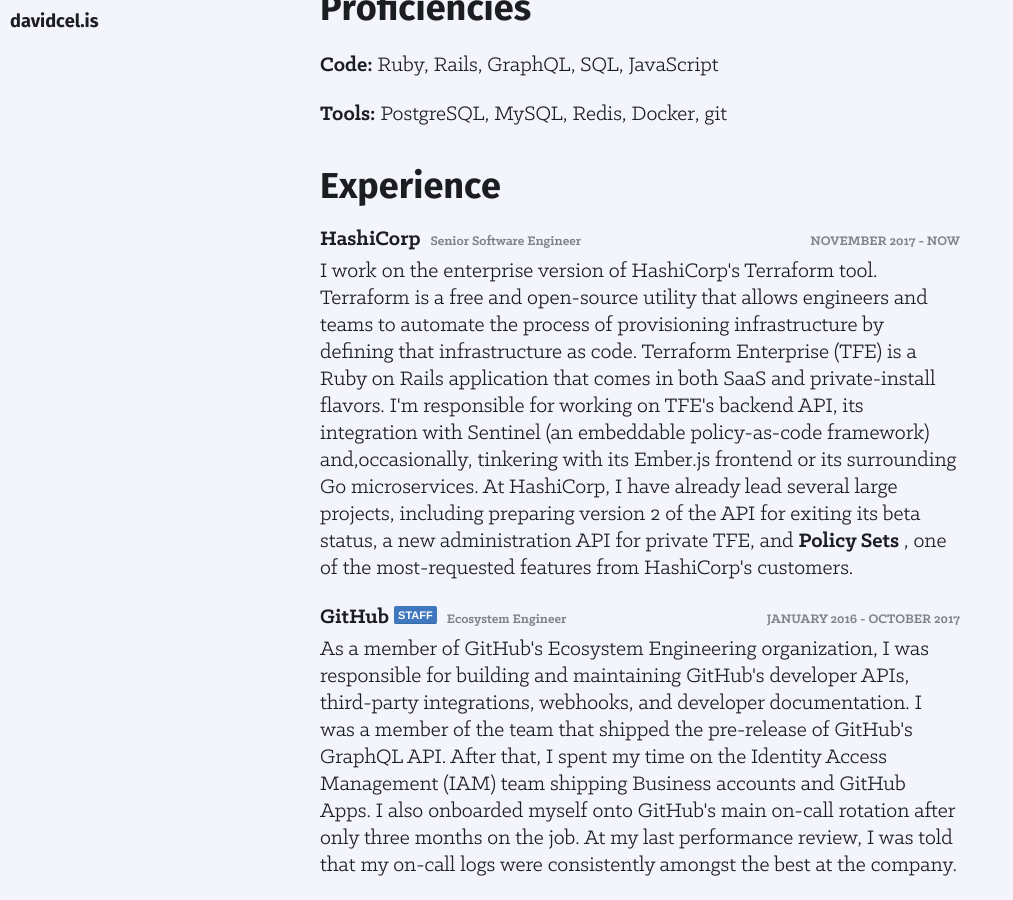
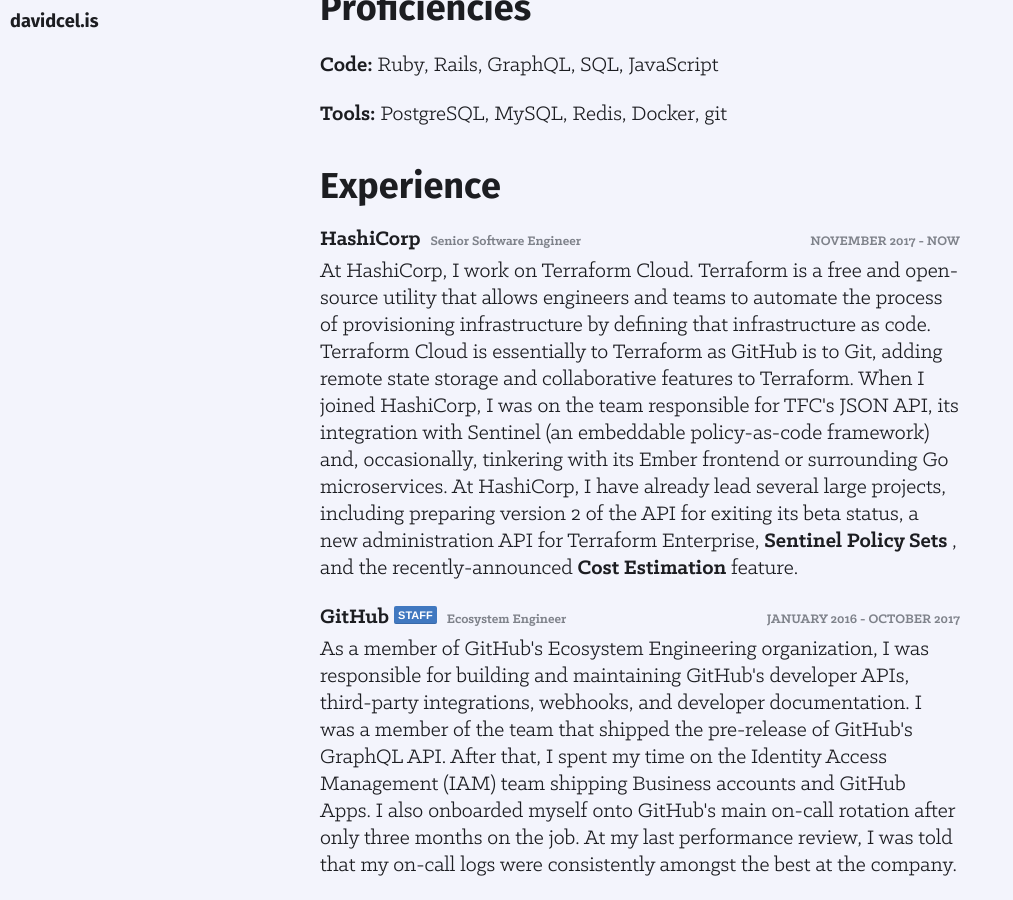
Before and after one commit to davidcelis/davidcelis.github.io, a Jekyll site: the page built from resume.html, in a window 1280 px wide and 900 px high, scrolled down 659 px. Shown: the whole window, without its empty margins (0-1013 px from the left). Built offline with Jekyll 4.4.1, drawn with Linux system fonts in a browser that asks for light colours; some web fonts are replaced; some of the changed text lies outside the part shown.

Commit message:
Update resume

```diff
--- a/resume.html
+++ b/resume.html
@@ -48,18 +48,25 @@
   <span class="title">Senior Software Engineer</span>
 
   <p class="clear">
-    I work on the enterprise version of HashiCorp's Terraform tool. Terraform is a free
-    and open-source utility that allows engineers and teams to automate the process of
-    provisioning infrastructure by defining that infrastructure as code. Terraform
-    Enterprise (TFE) is a Ruby on Rails application that comes in both SaaS and
-    private-install flavors. I'm responsible for working on TFE's backend API, its
-    integration with Sentinel (an embeddable policy-as-code framework) and,occasionally,
-    tinkering with its Ember.js frontend or its surrounding Go microservices. At
-    HashiCorp, I have already lead several large projects, including preparing version 2
-    of the API for exiting its beta status, a new administration API for private TFE, and
+    At HashiCorp, I work on Terraform Cloud. Terraform is a free
+    and open-source utility that allows engineers and teams to
+    automate the process of provisioning infrastructure by defining
+    that infrastructure as code. Terraform Cloud is essentially to
+    Terraform as GitHub is to Git, adding remote state storage and
+    collaborative features to Terraform. When I joined HashiCorp,
+    I was on the team responsible for TFC's JSON API, its
+    integration with Sentinel (an embeddable policy-as-code
+    framework) and, occasionally, tinkering with its Ember frontend
+    or surrounding Go microservices. At HashiCorp, I have already
+    lead several large projects, including preparing version 2 of
+    the API for exiting its beta status, a new administration API
+    for Terraform Enterprise,
     <a href="https://www.hashicorp.com/blog/announcing-policy-sets-in-terraform-enterprise">
-      Policy Sets
-    </a>, one of the most-requested features from HashiCorp's customers.
+      Sentinel Policy Sets
+    </a>, and the recently-announced
+    <a href="https://www.hashicorp.com/blog/announcing-cost-estimation-for-terraform-cloud-and-enterprise">
+      Cost Estimation
+    </a> feature.
   </p>
 
   <a class="job" href="https://github.com/">GitHub</a><span class="staff-badge resume">Staff</span>
@@ -150,7 +157,7 @@
   </p>
 
   <a class="project" href="https://github.com/davidcelis/recommendable">Recommendable</a>
-  <span class="date">January 2012 - Today</span>
+  <span class="date">2012 - 2018</span>
 
   <p class="clear">
     Recommendable is a Ruby library that I extracted from goodbre.ws. It is a
@@ -160,7 +167,7 @@
   </p>
 
   <a class="project" href="https://github.com/crepe">Crepe</a>
-  <span class="date">September 2013 - Today</span>
+  <span class="date">2013 - 2017</span>
 
   <p class="clear">
     Crepe is a lightweight API framework designed to help you write clean, fast
@@ -172,7 +179,7 @@
   </p>
 
   <a class="project" href="https://github.com/davidcelis/rack-console">rack-console</a>
-  <span class="date">July 2014 - Today</span>
+  <span class="date">2014 - 2018</span>
 
   <p class="clear">
     rack-console is a Ruby gem to provide an interactive Ruby interpreter for any
@@ -181,7 +188,7 @@
   </p>
 
   <a class="project" href="https://davidcel.is/projects/sunscreen">Sunscreen</a>
-  <span class="date">July 2014 - Today</span>
+  <span class="date">2014 - 2016</span>
 
   <p class="clear">
     Sunscreen is a macOS app that I wrote for fun. It's a lightweight menu bar app
```
